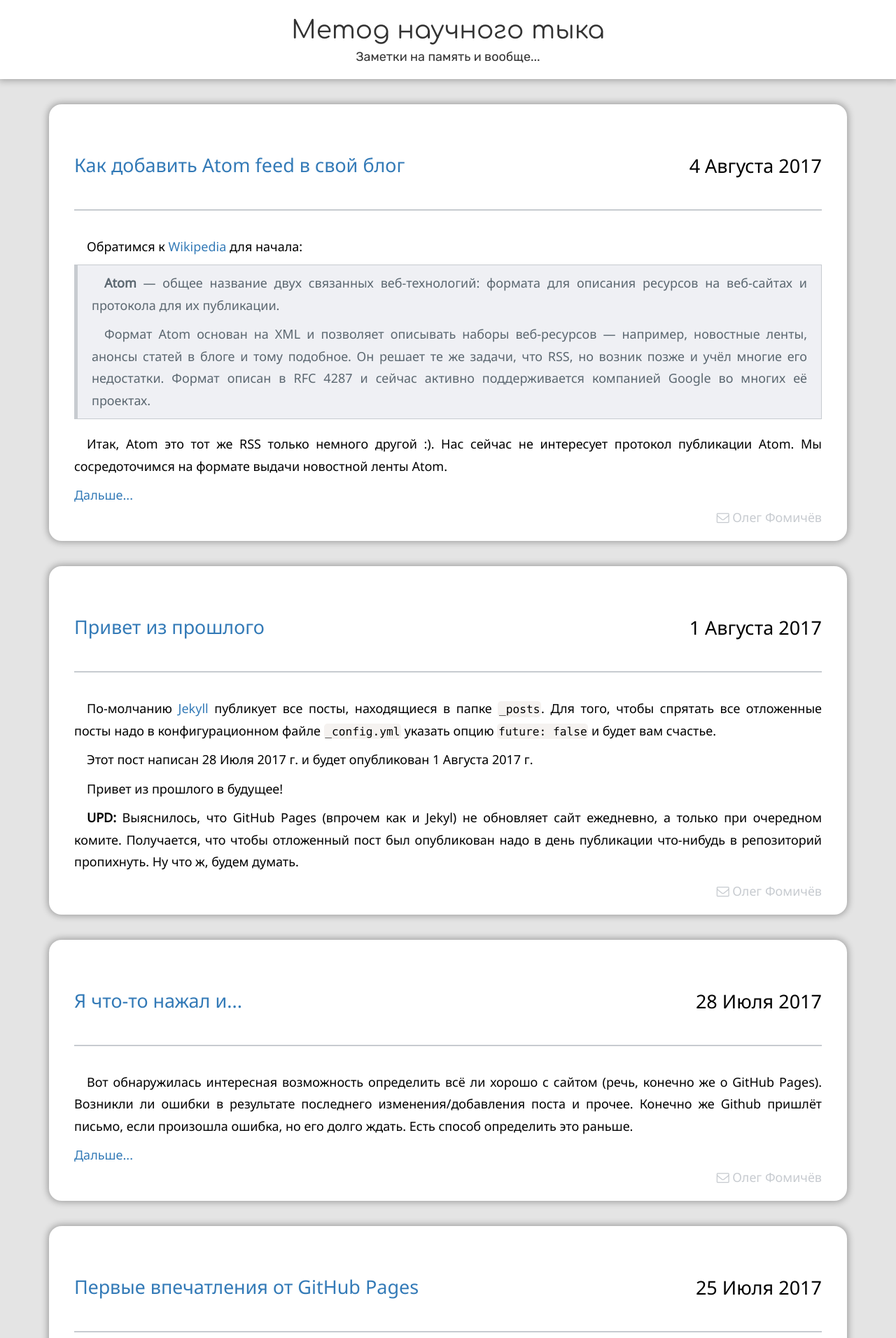
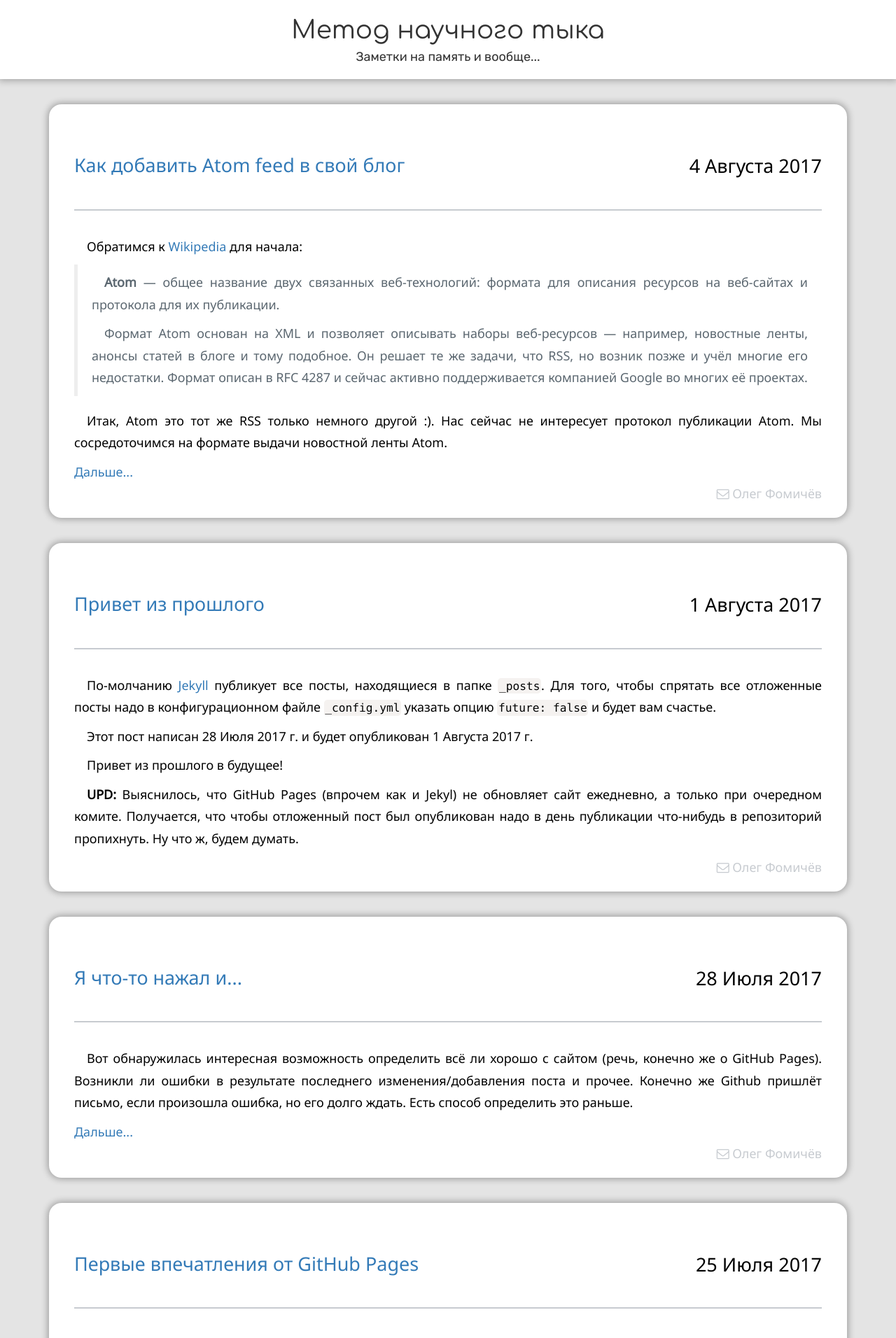
Before and after one commit to fomich0ff/fomich0ff.github.io, a Jekyll site: the page built from index.html, in a window 1280 px wide. Shown: the top 1912 px of the page at 70% size. Built offline with Jekyll 4.4.1, drawn with Linux system fonts in a browser that asks for light colours; nearby versions of some CDN libraries; comment, search, counter and statistics services are not loaded.

Commit message:
styles updated

```diff
--- a/_sass/base.scss
+++ b/_sass/base.scss
@@ -83,6 +83,7 @@
     }
     blockquote {
         font-size: $font-size;
+
         .great-man-quote {
             font-family: $font-blockquote-text;
             em {
@@ -93,11 +94,7 @@
                 font-style: normal;
             }
         }
-        border-left: 5px solid $blockquote-border-color;
-        border-right: 1px solid $blockquote-border-color;
-        border-bottom: 1px solid $blockquote-border-color;
-        border-top: 1px solid $blockquote-border-color;
-        background-color: $blockquote-background-color;
+
         color: $blockquote-text-color;
     }
 }
```
